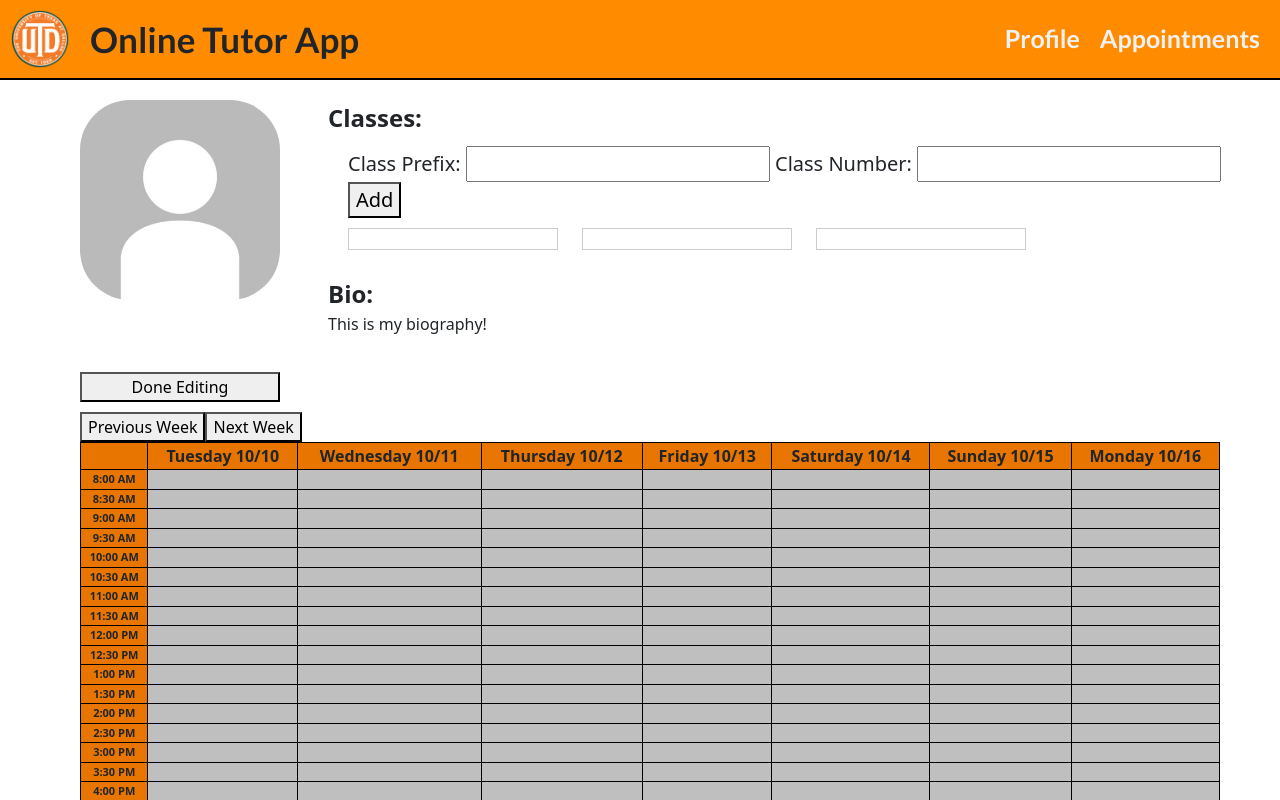
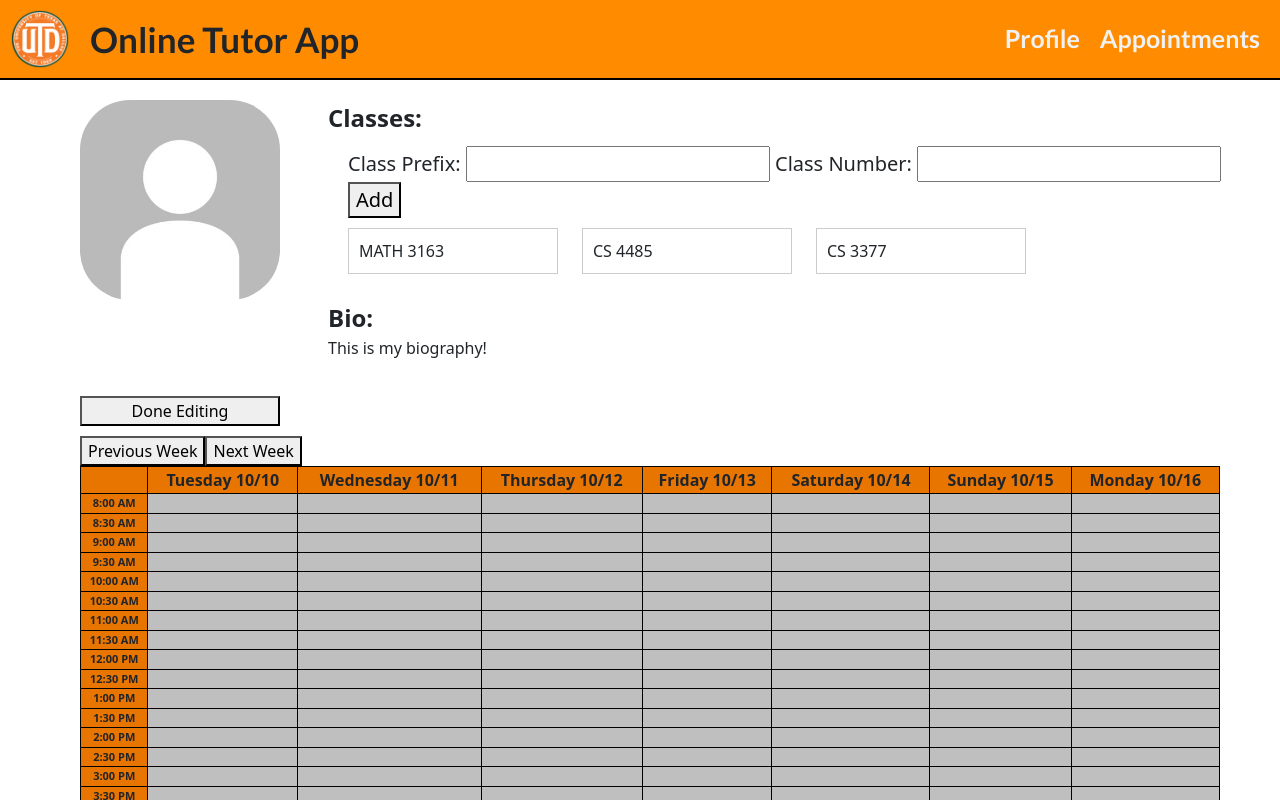
Before and after one commit to AdithyaViswanathan1/TutorUTD, an Angular app in the folder front/app/: page /profile/1 in a window 1280 px wide. Both pictures are taken after a click on the button "Edit Profile". Shown: the top 800 px of the page. Built offline with nearby package versions, Linux system fonts and the light colour scheme.

Commit message:
some changes to profile after merge

```diff
--- a/front/app/src/app/profile/profile.component.html
+++ b/front/app/src/app/profile/profile.component.html
@@ -4,11 +4,11 @@
         <div class="user-container">
             <img src="assets/images/default.jpg" alt="profile image">
             <div style="font-size: 24px;">
-                <div style="margin-bottom: 3rem">Name: {{firstName}} {{lastName}}</div>
+                <div style="margin-bottom: 3rem">Name: {{fullName}}</div>
                 <div style="margin-bottom: 3rem">
                     Subjects:
                     <ng-container *ngFor="let course of courses">
-                        {{course.classPrefix}} {{course.classNumber}}&nbsp;&nbsp;
+                        {{course}}&nbsp;&nbsp;
                     </ng-container>
                 </div>
                 <div>Bio: {{biography}}</div>
@@ -30,7 +30,7 @@
                     <div class="row">
                         <div *ngFor="let course of courses" class="col-md-3 mb-3">
                         <div style="border: 1px solid #ccc; padding: 10px;">
-                            {{course.classPrefix}} {{course.classNumber}}
+                            {{course}}
                         </div>
                         </div>
                     </div>
--- a/front/app/src/app/profile/profile.component.ts
+++ b/front/app/src/app/profile/profile.component.ts
@@ -53,16 +53,13 @@ export class ProfileComponent implements OnInit {
     this._subs.unsubscribe();
   }
 
-  addCourse(){ //TODO: add checking to ensure fields are valid
-    const newCourse: Course = {
-      classPrefix: this.classPrefix,
-      classNumber: parseInt(this.classNumber)
-    };
+  addCourse() {
+    if (this.classPrefix && this.classNumber) {
+        const courseString = this.classPrefix + this.classNumber;
+        this.courses.push(courseString);
 
-    this.courses.push(newCourse);
-
-    this.classPrefix = '';
-    this.classNumber = '';
-  }
-
+        this.classPrefix = '';
+        this.classNumber = '';
+    }
 }
+}
```
